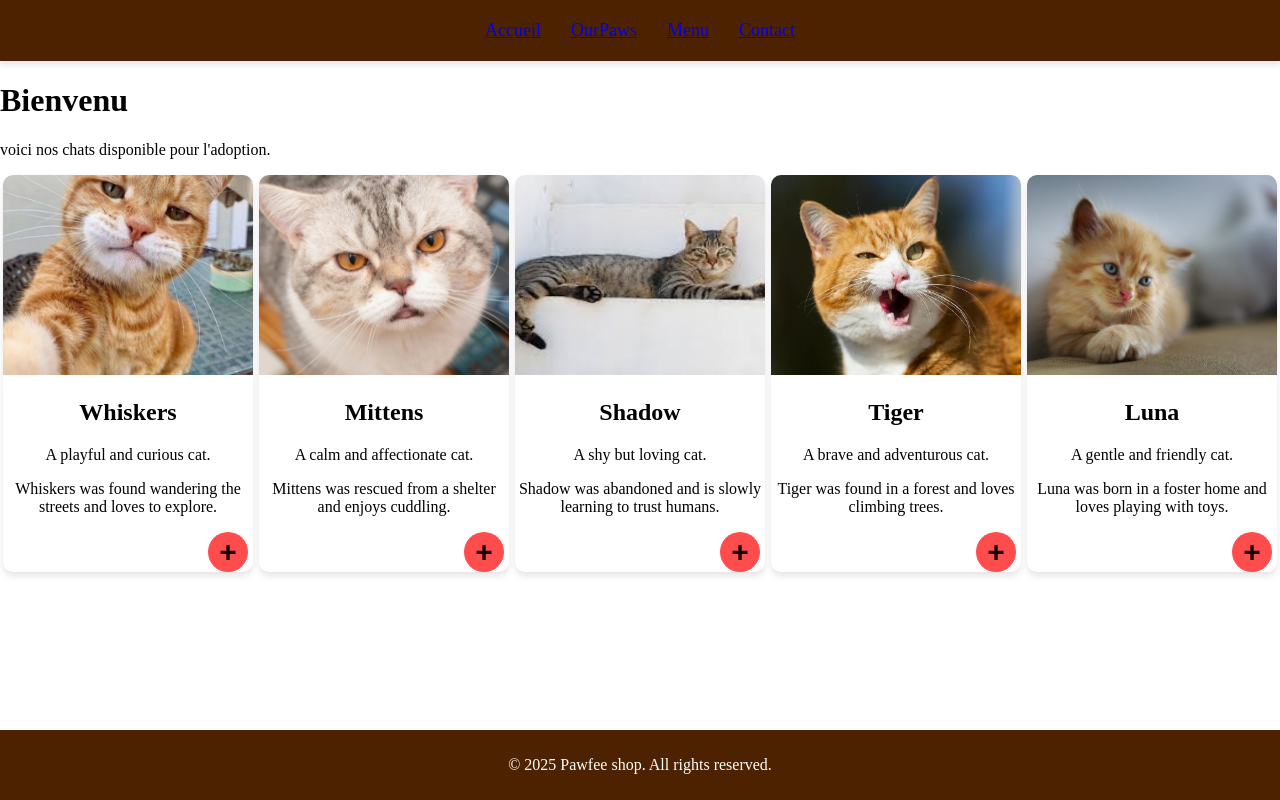
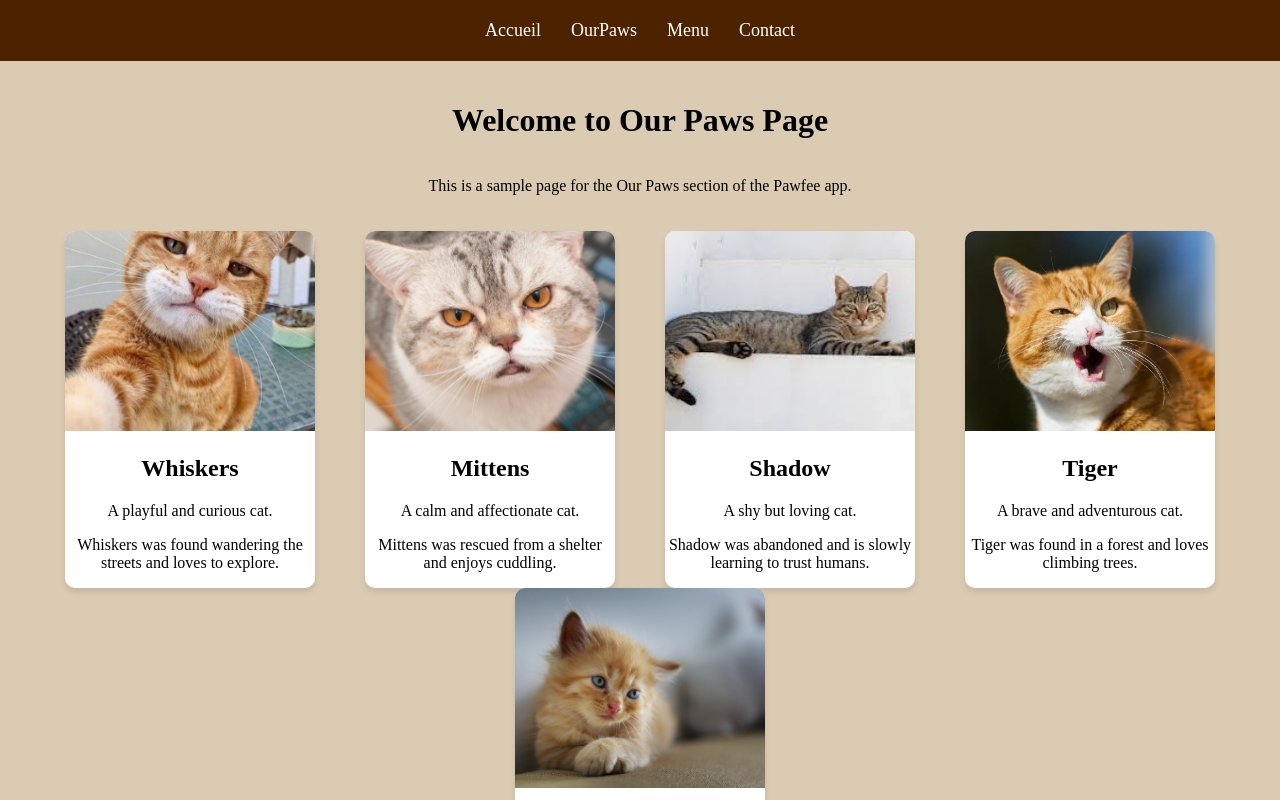
Before and after one commit to mekency/pawfee, a Next.js app: page /OurPaws in a window 1280 px wide. Shown: the top 800 px of the page. Built offline with nearby package versions, Linux system fonts and the light colour scheme.

Commit message:
Update page.module.css

```diff
--- a/app/OurPaws/page.jsx
+++ b/app/OurPaws/page.jsx
@@ -2,22 +2,17 @@ import React from 'react';
 import CatCard from '../../components/CatCard';
 import styles from './page.module.css';
 
-
-// modiffication de la page de page.js a pages.jsx
-
-//modification de nom de la fonction
-export default function Ourpaws() {
+export default function OurPawsPage() {
   return (
-    <div>
-      <h1>Bienvenu</h1>
-      <p>voici nos chats disponible pour l'adoption.</p>
+    <div className={styles.container}>
+      <h1>Welcome to Our Paws Page</h1>
+      <p>This is a sample page for the Our Paws section of the Pawfee app.</p>
       <div className={styles.catList}>
         <CatCard
-          image="/1.jpg"
+          image="1.jpg"
           name="Whiskers"
           description="A playful and curious cat."
           story="Whiskers was found wandering the streets and loves to explore."
-
         />
         <CatCard
           image="2.jpg"
@@ -32,7 +27,7 @@ export default function Ourpaws() {
           story="Shadow was abandoned and is slowly learning to trust humans."
         />
         <CatCard
-          image="/4.jpg"
+          image="4.jpg"
           name="Tiger"
           description="A brave and adventurous cat."
           story="Tiger was found in a forest and loves climbing trees."
--- a/app/OurPaws/page.module.css
+++ b/app/OurPaws/page.module.css
@@ -1,5 +1,18 @@
+.container {
+  background-color: rgb(219, 203, 179); /* Same background color as the main page */
+  padding: 20px;
+  min-height: 100vh; /* Ensure it covers the full viewport height */
+  display: flex;
+  flex-direction: column;
+  align-items: center;
+  justify-content: center;
+  text-align: center;
+}
+
 .catList {
-    display: flex;
-    flex-wrap: wrap;
-    justify-content: space-around;
-  }
+  display: flex;
+  flex-wrap: wrap;
+  justify-content: space-around;
+  padding: 20px;
+  width: 100%;
+}
--- a/components/CatCard.jsx
+++ b/components/CatCard.jsx
@@ -10,7 +10,6 @@ export default function CatCard({ image, name, description, story }) {
       <h2>{name}</h2>
       <p>{description}</p>
       <p>{story}</p>
-      <button className={styles.detailButton}>+</button>
     </div>
   );
 }
--- a/components/CatCard.module.css
+++ b/components/CatCard.module.css
@@ -1,4 +1,3 @@
-
 .card-container {
   display: flex;
   justify-content: space-around;
@@ -25,51 +24,9 @@
   box-shadow: 0 8px 16px rgba(0, 0, 0, 0.2);
 }
 
-/*image style */
+/* image style */
 .card img {
   width: 100%;
   height: 200px;
   object-fit: cover;
 }
-
-.card-content {
-  padding: 15px;
-  font-family: 'Arial', sans-serif;
-  color: #333;
-}
-
-/* Style pour le titre */
-.card-title {
-  font-size: 18px;
-  font-weight: bold;
-  margin-bottom: 10px;
-}
-
-/* Style pour la description */
-.card-description {
-  font-size: 14px;
-  color: #777;
-}
-
-/* personalisation du button */
-.detailButton{
-  margin-left: 80%;
-  width: 40px;
-  height: 40px;
-  background-color: #ff4c4c;
-  color: rgb(18, 2, 2);
-  border: none;
-  border-radius: 80%;
-  font-size: 30px;
-  font-weight: bold;
-  cursor: pointer;
-  transition: background-color 0.3s ease;
-}
-
-.detailButton:hover {
-  background-color: #ff7878;
-}
-
-.card-button:hover {
-  background-color: #864717;
-}
--- a/components/Header.jsx
+++ b/components/Header.jsx
@@ -3,21 +3,21 @@ import Link from 'next/link';
 
 //ajoute de liaison pour les page
 export default function Header() {
-  return ( <header className={styles.header}>
-
+  return (
+    <header className={styles.header}>
       <nav>
         <ul className={styles.nav}>
           <li>
-              <Link  href="/">Accueil</Link>
+            <Link href="/">Accueil</Link>
           </li>
           <li>
-              <Link href="/ourpaws">OurPaws</Link>
+            <Link href="/OurPaws">OurPaws</Link>
           </li>
           <li>
-              <Link href="/">Menu</Link>
+            <Link href="/Menu">Menu</Link> {/* Updated link */}
           </li>
           <li>
-            <Link href="/">Contact</Link>
+            <Link href="/Contact">Contact</Link>
           </li>
         </ul>
       </nav>
--- a/components/Header.module.css
+++ b/components/Header.module.css
@@ -16,12 +16,17 @@
 
 .nav li {
   margin: 0 15px;
-    color: rgb(255, 255, 255);
   font-size: 18px;
   cursor: pointer;
   transition: color 0.3s ease;
 }
 
-  .nav li:hover {
+.nav li a {
+  color: rgb(255, 255, 255);
+  text-decoration: none;
+}
+
+.nav li a:hover {
   color: rgb(255, 253, 208);
+  text-decoration: none;
 }
```
Lines whose indentation alone changed are shown as unchanged.
